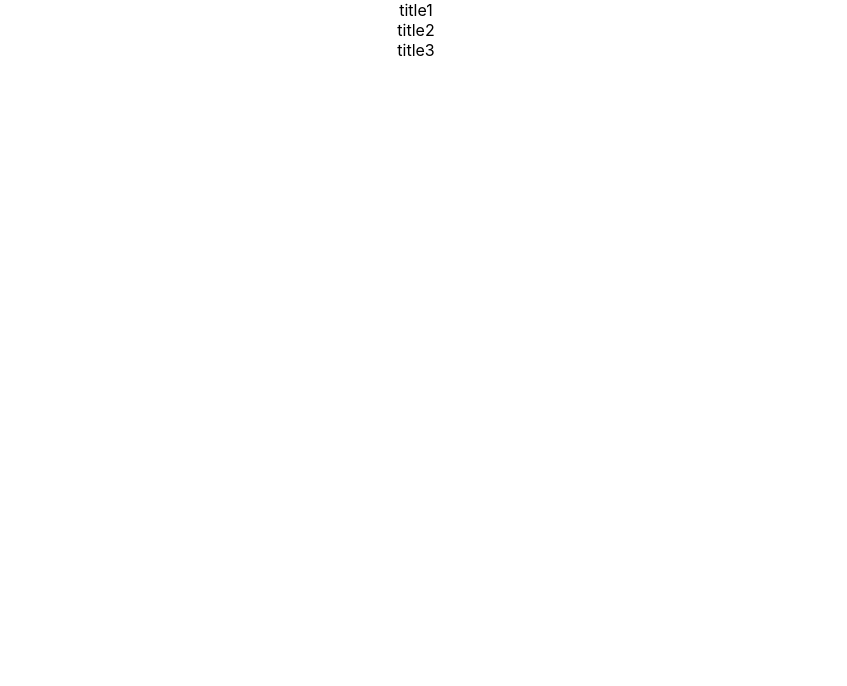
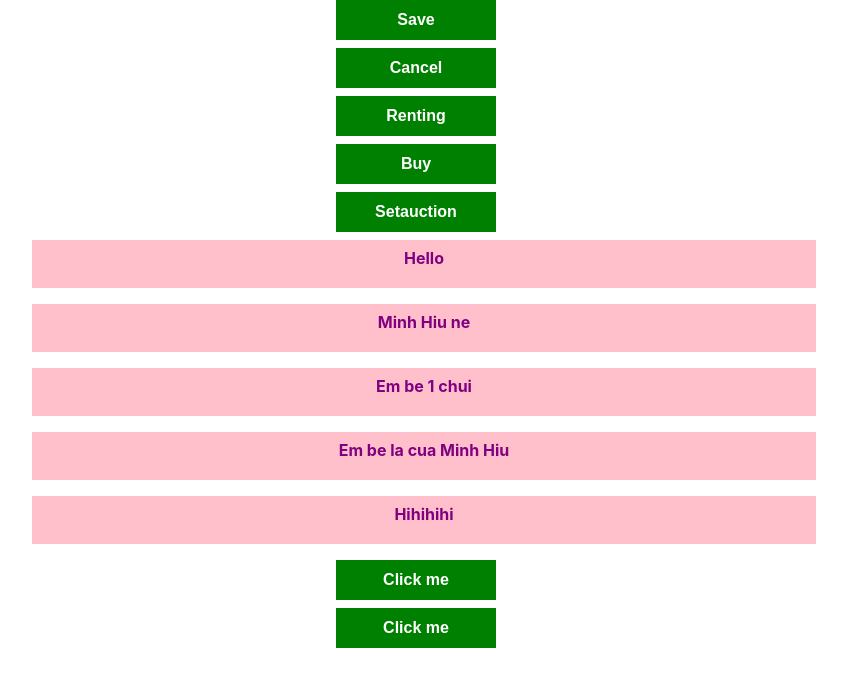
Before and after one commit to leminhhieu09376/CI75, a React (Create React App) app: page / in a window 1280 px wide. Shown: the top 686 px of the page, without its empty margins (224-1071 px from the left). Built offline with nearby package versions, Linux system fonts and the light colour scheme.

Commit message:
add homeworkDay2

```diff
--- a/src/App.js
+++ b/src/App.js
@@ -1,16 +1,26 @@
 
 import './App.css';
-import { Title } from './component/Title';
+import Button from './component/button/Button';
+import Title from './component/title/Title';
+import StatefylComponent from './component/statefulComponent/StatefylComponent';
 
 function App() {
+  let button = ["Save", "Cancel", "Renting", "Buy", "Setauction"]
+  let title = ["Hello", "Minh Hiu ne", "Em be 1 chui", "Em be la cua Minh Hiu", "Hihihihi"]
   return (
     <div className="App">
-      <Title title="title1" name="minhhiu" single="duahau" />
-      <Title title="title2" name="minhhiu" single="duahau" />
-      <Title title="title3" name="minhhiu" single="duahau" />
 
-
-
+      {
+        button.map((button, index) => {
+          return <Button button={button} key={index} />
+        })
+      }
+      {
+        title.map((title, index) => {
+          return <Title title={title} key={index} />
+        })
+      }
+      <StatefylComponent />
     </div>
   );
 }
--- a/src/component/Title.jsx
+++ /dev/null
@@ -1,10 +0,0 @@
-import React from 'react'
-
-export const Title = (props) => {
-
-    return (
-        <div>
-            {props.title}
-        </div>
-    )
-}
--- /dev/null
+++ b/src/component/button/Button.css
@@ -0,0 +1,13 @@
+button {
+    background-color: green;
+    color: white;
+    padding: 8px 16px;
+    border: none;
+    font-size: 16px;
+    margin-bottom: 8px;
+    width: 160px;
+    height: 40px;
+    font-weight: bold;
+    cursor: pointer;
+
+}
--- /dev/null
+++ b/src/component/button/Button.jsx
@@ -0,0 +1,14 @@
+import React from 'react'
+import "./Button.css";
+const Button = (props) => {
+
+    return (
+
+        <div>
+            <button>{props.button}</button>
+
+        </div>
+    )
+}
+
+export default Button
--- /dev/null
+++ b/src/component/statefulComponent/StatefylComponent.css
@@ -0,0 +1,18 @@
+#hello {
+    color: purple;
+    font-size: 16px;
+    font-weight: bold;
+    background-color: pink;
+    padding: 8px;
+    cursor: pointer;
+    margin-bottom: 16px;
+    width: 60%;
+    height: 32px;
+    margin-left: 20%;
+}
+
+#hello:hover {
+    padding: 16px;
+    transition: 0.5s;
+    box-shadow: 20px 10px;
+}
--- /dev/null
+++ b/src/component/statefulComponent/StatefylComponent.jsx
@@ -0,0 +1,53 @@
+import React, { Component } from "react";
+import "./StatefylComponent.css"
+
+export default class StatefylComponent extends Component {
+    constructor(props) {
+        super(props);
+        this.state = {
+            isClick: false,
+        }
+        this.username = "Minh Hiu"
+    }
+    onClick = () => {
+        this.setState({
+            isClick: true,
+        })
+    }
+    unClick = () => {
+        this.setState({
+            isClick: false,
+        })
+    }
+    logout = () => {
+        this.setState({
+            value: 0,
+        })
+    }
+
+    login = () => {
+        this.setState({
+            value: 1,
+        })
+    }
+    render() {
+        return (
+            <div>
+                <div>
+                    {this.state.isClick ? <p id="hello" onClick={this.unClick}>Hello {this.username}</p> : <button onClick={this.onClick}>Click me</button>}
+                </div>
+                <div>
+                    {this.state.value == 1 ? (
+                        <div>
+                            <p>Hello {this.username}</p>
+                            <button onClick={this.logout}>Log out</button>
+                        </div>
+                    ) : (<button onClick={this.login}>Click me</button>)}
+
+                </div>
+
+            </div>
+
+        )
+    }
+}
--- /dev/null
+++ b/src/component/title/Title.css
@@ -0,0 +1,23 @@
+.title {
+
+    color: purple;
+    font-size: 16px;
+    font-weight: bold;
+    background-color: pink;
+    padding: 8px;
+    cursor: pointer;
+    margin-bottom: 16px;
+    width: 60%;
+    height: 32px;
+    margin-left: 20%;
+
+
+
+
+}
+
+.title:hover {
+    padding: 16px;
+    transition: 0.5s;
+    box-shadow: 20px 10px;
+}
--- /dev/null
+++ b/src/component/title/Title.jsx
@@ -0,0 +1,11 @@
+import React from "react";
+import "./Title.css"
+const Title = (props) => {
+
+    return (
+        <div className="title">
+            {props.title}
+        </div>
+    )
+}
+export default Title;
```
